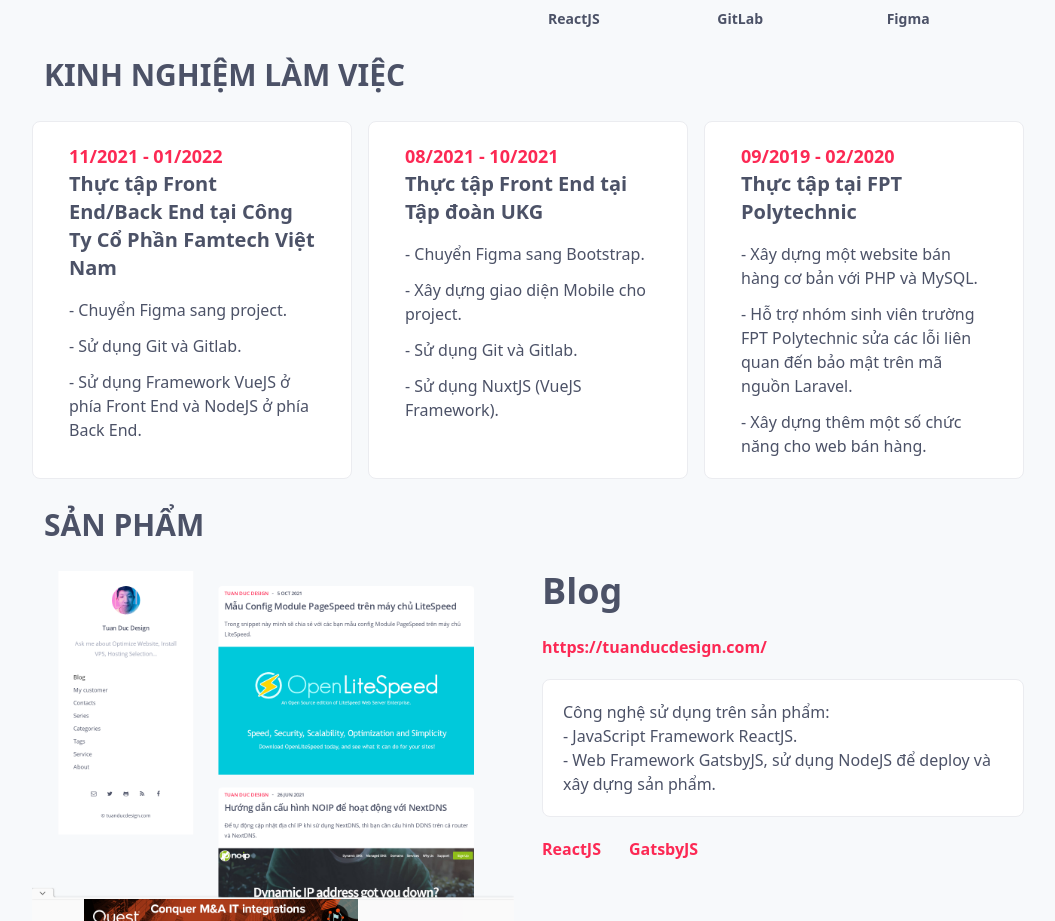
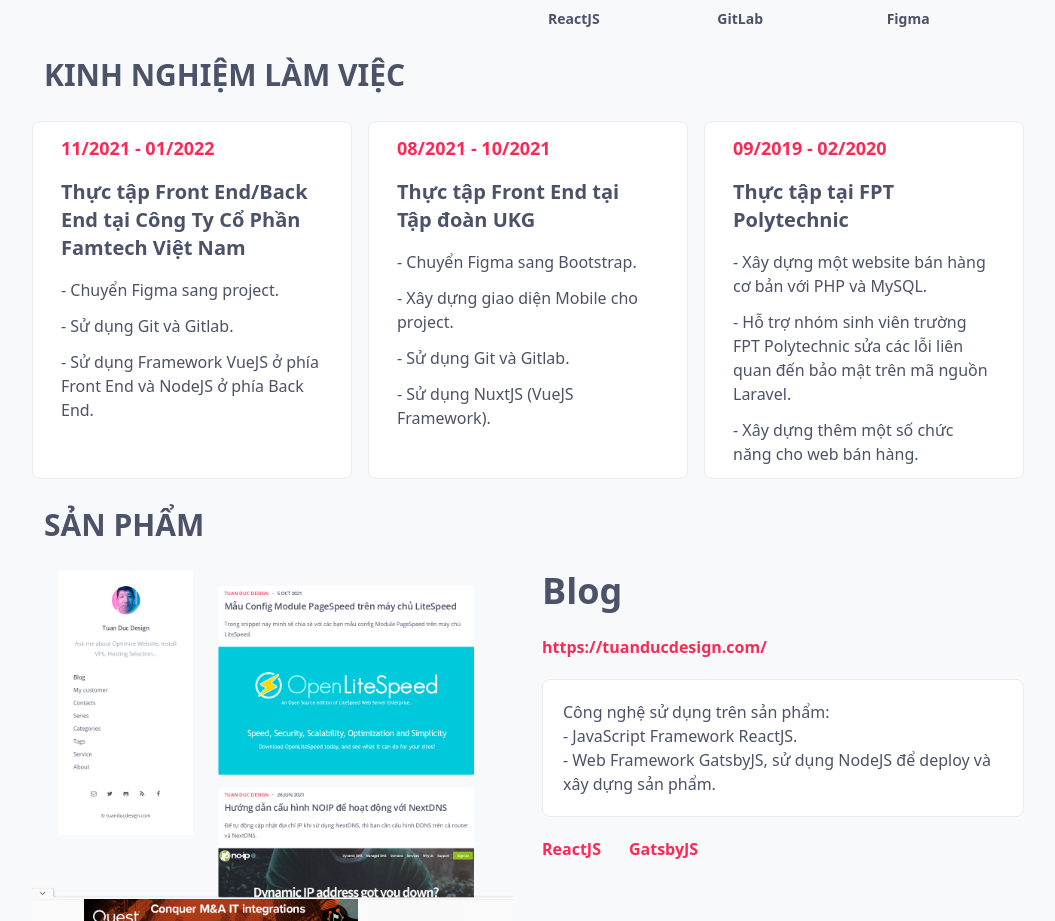
Before and after one commit to tuanductran/cv, a Vue app: page / in a window 1280 px wide. Shown: the part 860-1781 px from the top of the page, without its empty margins (112-1167 px from the left). Built offline with nearby package versions, Linux system fonts and the light colour scheme.

Commit message:
Update index.vue

```diff
--- a/src/views/Experiences/index.vue
+++ b/src/views/Experiences/index.vue
@@ -9,7 +9,7 @@
       <section-content title="Kinh nghiệm làm việc">
          <div class="grid grid-cols-1 md:grid-cols-2 lg:grid-cols-3 gap-4">
             <div
-               class="flex bg-white dark:bg-exp-dark rounded-lg 2xl:rounded-xl p-5 vnodesign-border dark:vnodesign-border"
+               class="flex bg-white dark:bg-exp-dark rounded-lg 2xl:rounded-xl p-3 vnodesign-border dark:vnodesign-border"
                v-for="{ periode, jobtitle, company, tasks }, k in experiences"
                :key="`xp-${ k }`"
             >
@@ -20,7 +20,7 @@
                   <!-- End Experience period -->
 
                   <!-- Experience title & company -->
-                  <h2 class="font-bold text-xl 2xl:text-2xl mb-4">
+                  <h2 class="font-bold text-xl 2xl:text-2xl my-4">
                      {{ jobtitle }} tại {{ company }}
                   </h2>
                   <!-- End Experience title & company -->
```
